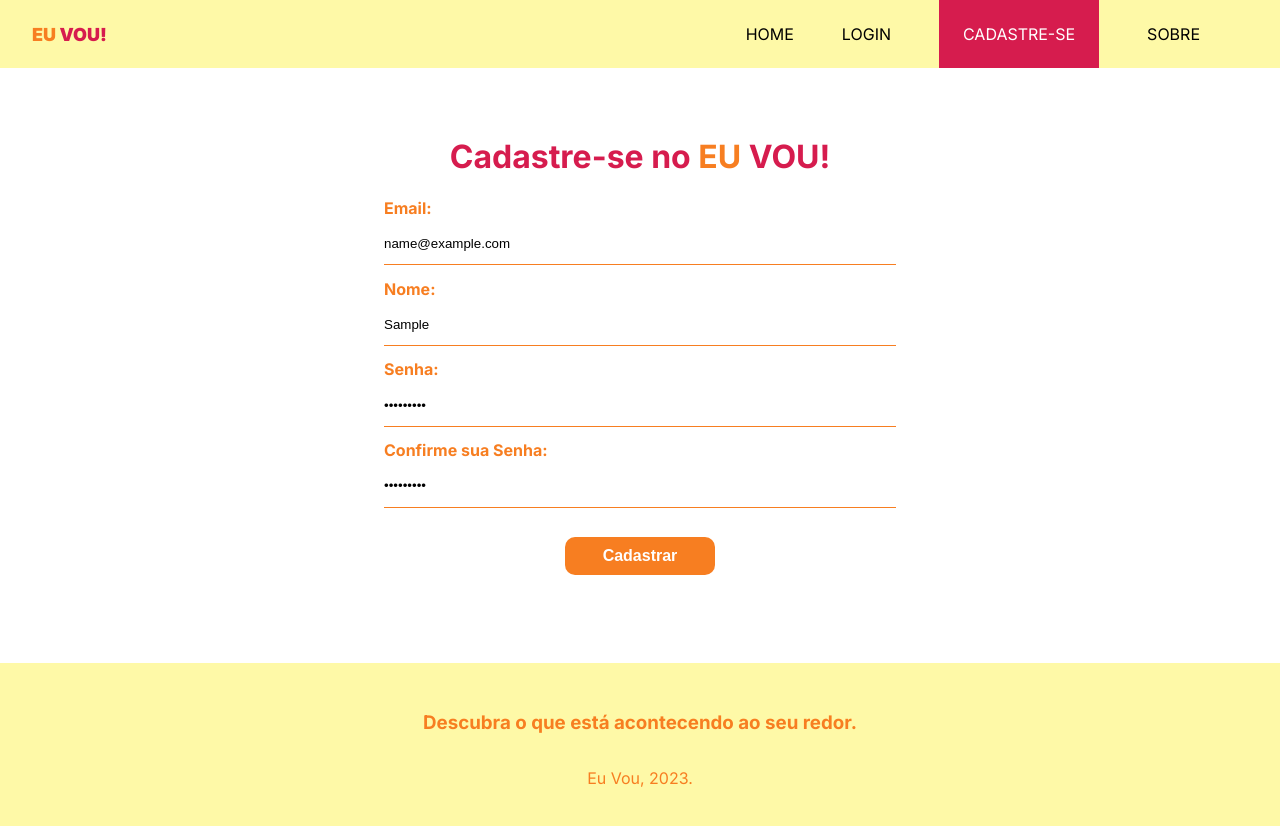
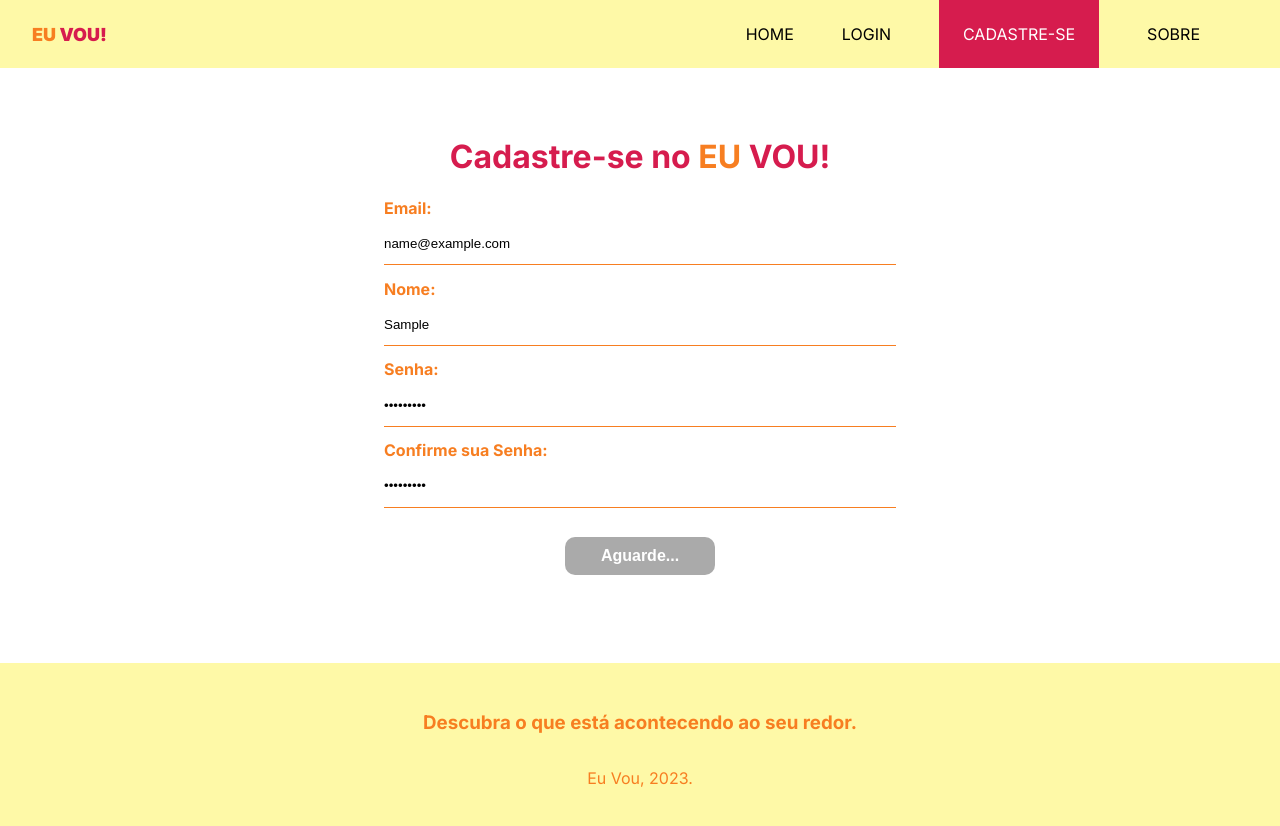
Before and after one commit to DanielSantosProg/Eu-Vou, a React (Create React App) app in the folder eu-vou/: page /register in a window 1280 px wide. Both pictures are taken after typing "name@example.com", "Sample", "Sample123", "Sample123" into the empty fields and a click on the button "Cadastrar". Shown: the top 826 px of the page. Built offline with nearby package versions, Linux system fonts and the light colour scheme; no server answers.

Commit message:
Created User Register

```diff
--- a/eu-vou/src/firebase/config.js
+++ b/eu-vou/src/firebase/config.js
@@ -1,5 +1,5 @@
 import { initializeApp } from "firebase/app";
-import { getFirestore } from "firebase/firebase";
+import { getFirestore } from "firebase/firestore";
 
 const firebaseConfig = {
   apiKey: "AIzaSyD2ZQmba06JUnfH4ZV64dRTQQ7H4WHRiTU",
--- /dev/null
+++ b/eu-vou/src/hooks/useAuthentication.js
@@ -0,0 +1,73 @@
+import { db } from "../firebase/config";
+
+import {
+  getAuth,
+  createUserWithEmailAndPassword,
+  signInWithEmailAndPassword,
+  updateProfile,
+  signOut,
+} from "firebase/auth";
+
+import { useState, useEffect } from "react";
+
+export const useAuthentication = () => {
+  const [error, setError] = useState(null);
+  const [loading, setLoading] = useState(null);
+  const [cancelled, setCancelled] = useState(false);
+
+  const auth = getAuth();
+
+  function checkIfIsCancelled() {
+    if (cancelled) {
+      return;
+    }
+  }
+
+  const createUser = async (data) => {
+    checkIfIsCancelled();
+
+    setLoading(true);
+    setError(null);
+
+    try {
+      const { user } = await createUserWithEmailAndPassword(
+        auth,
+        data.userEmail,
+        data.password
+      );
+
+      await updateProfile(user, {
+        userName: data.userName,
+      });
+
+      setLoading(false);
+
+      return user;
+    } catch (error) {
+      console.log(error.message);
+
+      let systemErrorMessage;
+
+      if (error.message.includes("Password")) {
+        systemErrorMessage = "A Senha precisa ter mais de 6 caracteres.";
+      } else if (error.message.includes("email-already")) {
+        systemErrorMessage = "Email já cadastrado";
+      } else {
+        systemErrorMessage = "Ocorreu um erro.";
+      }
+      setLoading(false);
+      setError(systemErrorMessage);
+    }
+  };
+
+  useEffect(() => {
+    return () => setCancelled(true);
+  }, []);
+
+  return {
+    auth,
+    createUser,
+    error,
+    loading,
+  };
+};
--- a/eu-vou/src/pages/Register/Register.js
+++ b/eu-vou/src/pages/Register/Register.js
@@ -1,5 +1,6 @@
 import styles from "./Register.module.css";
 import { useState, useEffect } from "react";
+import { useAuthentication } from "../../hooks/useAuthentication";
 
 const Register = () => {
   const [userName, setUserName] = useState("");
@@ -8,7 +9,9 @@ const Register = () => {
   const [confirmPassword, setConfirmPassword] = useState("");
   const [error, setError] = useState("");
 
-  const handleSubmit = (e) => {
+  const { createUser, error: authError, loading } = useAuthentication();
+
+  const handleSubmit = async (e) => {
     e.preventDefault();
 
     setError("");
@@ -24,8 +27,16 @@ const Register = () => {
       return;
     }
 
-    console.log(user);
+    const res = await createUser(user);
+
+    console.log(res);
   };
+
+  useEffect(() => {
+    if (authError) {
+      setError(authError);
+    }
+  }, [authError]);
 
   return (
     <div className={styles.register}>
@@ -70,7 +81,12 @@ const Register = () => {
             value={confirmPassword}
             onChange={(e) => setConfirmPassword(e.target.value)}
           />
-          <button className="btn">Cadastrar</button>
+          {!loading && <button className="btn">Cadastrar</button>}
+          {loading && (
+            <button className="btn" disabled>
+              Aguarde...
+            </button>
+          )}
           {error && <p className="error">{error}</p>}
         </label>
       </form>
```
Lines whose indentation alone changed are shown as unchanged.
